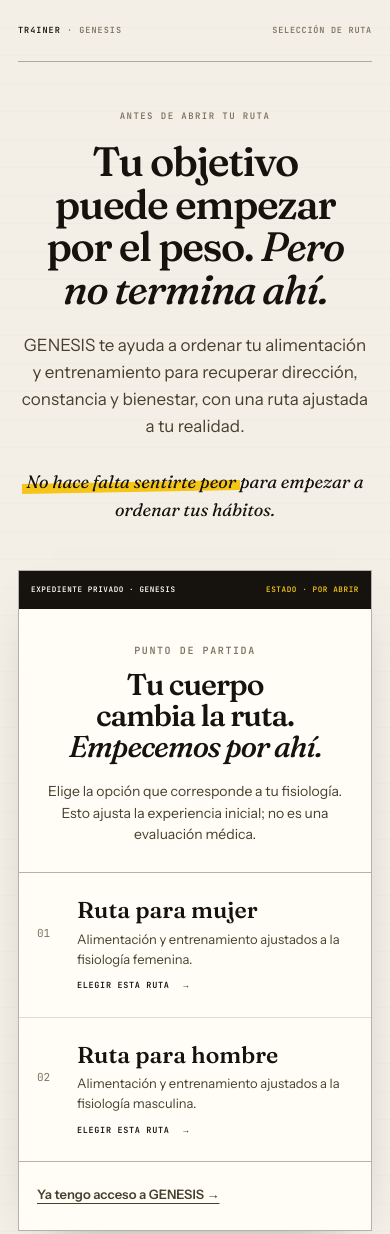
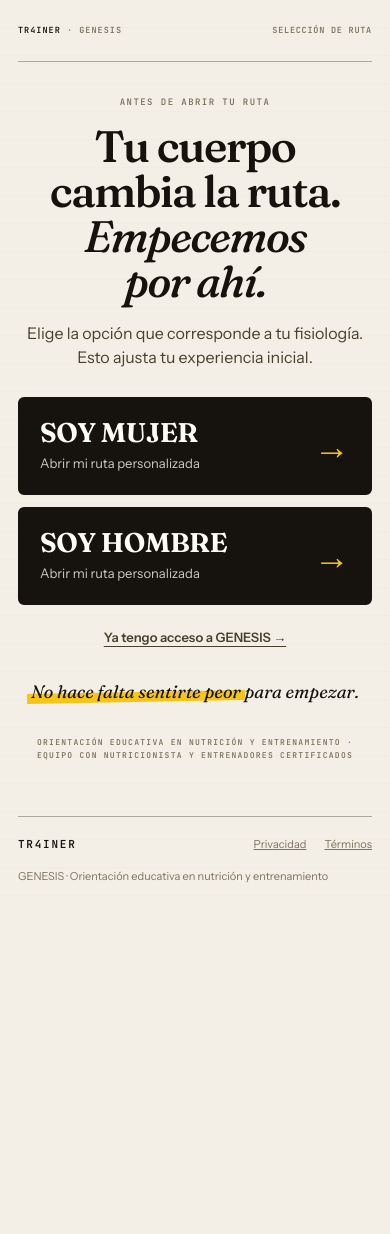
Before and after one commit to gcessar/tr4iner-funnels, a plain HTML site: page biblioteca/inicio/index.html in a window 390 px wide. Shown: the top 1234 px of the page. After the commit the page ends 904 px from the top, so only its background shows below. Drawn offline with Linux system fonts and the light colour scheme.

Commit message:
feat(biblioteca): clarificar selector movil

```diff
--- a/biblioteca/inicio/index.html
+++ b/biblioteca/inicio/index.html
@@ -26,7 +26,6 @@
   <style>
     :root {
       --paper: #F4EFE6;
-      --paper-deep: #ECE5D7;
       --card: #FFFDF6;
       --ink: #16130E;
       --ink-soft: #46402F;
@@ -34,7 +33,6 @@
       --mark: #F5C518;
       --rule: rgba(22, 19, 14, 0.14);
       --rule-strong: rgba(22, 19, 14, 0.32);
-      --shadow: 0 20px 52px -36px rgba(22, 19, 14, 0.56);
       --display: "Fraunces", Georgia, serif;
       --body: "Instrument Sans", Arial, sans-serif;
       --mono: "JetBrains Mono", "SFMono-Regular", monospace;
@@ -102,8 +100,6 @@
     .brand,
     .header-status,
     .eyebrow,
-    .section-code,
-    .file-tab,
     .scope-line {
       font-family: var(--mono);
       font-size: 10px;
@@ -120,7 +116,7 @@
     .header-status { color: var(--muted); }
 
     main { min-height: calc(100vh - 170px); }
-    .view { padding: 84px 0 96px; }
+    .view { padding: 72px 0 92px; }
     h1, h2, p { margin-top: 0; }
     h1, h2 {
       font-family: var(--display);
@@ -132,15 +128,16 @@
       text-wrap: balance;
     }
     h1 {
-      margin-bottom: 28px;
-      font-size: clamp(50px, 5.4vw, 68px);
+      max-width: 840px;
+      margin: 0 auto 24px;
+      font-size: clamp(54px, 6.8vw, 82px);
     }
     h2 { font-size: clamp(30px, 3.1vw, 42px); }
     h1 em,
     h2 em { font-weight: 500; }
     p { text-wrap: pretty; }
     .centered {
-      max-width: 910px;
+      max-width: 860px;
       margin-inline: auto;
       text-align: center;
     }
@@ -149,15 +146,16 @@
       color: var(--muted);
     }
     .lede {
-      max-width: 750px;
+      max-width: 640px;
       margin: 0 auto;
       color: var(--ink-soft);
       font-size: 19px;
       line-height: 1.58;
     }
     .coach-note {
-      display: inline-block;
-      margin: 28px 0 0;
+      width: fit-content;
+      display: block;
+      margin: 34px auto 0;
       font-family: var(--display);
       font-size: 21px;
       font-style: italic;
@@ -178,104 +176,60 @@
       transform: rotate(-1deg);
     }
 
-    .file-sheet {
-      position: relative;
-      border: 1px solid var(--rule-strong);
-      background: var(--card);
-      box-shadow: var(--shadow);
+    .route-options {
+      max-width: 780px;
+      display: grid;
+      grid-template-columns: repeat(2, minmax(0, 1fr));
+      gap: 16px;
+      margin: 42px auto 0;
     }
-    .file-sheet::after {
-      position: absolute;
-      z-index: -1;
-      inset: 10px -10px -10px 10px;
-      border: 1px solid var(--rule);
-      background: var(--paper-deep);
-      content: "";
-    }
-    .file-tab {
-      min-height: 42px;
-      display: flex;
+    .route-option {
+      min-height: 130px;
+      display: grid;
+      grid-template-columns: 1fr auto;
       align-items: center;
-      justify-content: space-between;
       gap: 20px;
-      padding: 10px 20px;
+      padding: 24px 26px;
+      border: 2px solid var(--ink);
+      border-radius: 6px;
       background: var(--ink);
       color: var(--card);
+      text-decoration: none;
+      text-align: left;
+      transition: background 160ms ease, border-color 160ms ease, transform 160ms ease;
     }
-    .file-tab b {
-      color: var(--mark);
-      font-weight: 600;
+    .route-option:hover {
+      border-color: #2F2A20;
+      background: #2F2A20;
     }
-    .route-sheet {
-      max-width: 850px;
-      margin: 64px auto 0;
-    }
-    .route-head {
-      max-width: 680px;
-      margin: 0 auto;
-      padding: 48px 52px 34px;
-      text-align: center;
-    }
-    .section-code {
-      margin-bottom: 12px;
-      color: var(--muted);
-    }
-    .route-head h2 { margin-bottom: 18px; }
-    .route-head p:last-child {
-      margin-bottom: 0;
-      color: var(--ink-soft);
-    }
-    .route-options {
-      border-top: 1px solid var(--rule-strong);
-      border-bottom: 1px solid var(--rule-strong);
-    }
-    .route-option {
-      min-height: 132px;
-      display: grid;
-      grid-template-columns: 56px 1fr auto;
-      align-items: center;
-      gap: 24px;
-      padding: 26px 34px;
-      text-decoration: none;
-      transition: background 180ms ease;
-    }
-    .route-option + .route-option { border-top: 1px solid var(--rule); }
-    .route-option:hover { background: rgba(245, 197, 24, 0.09); }
-    .route-option:active { background: rgba(245, 197, 24, 0.16); }
-    .route-index {
-      color: var(--muted);
-      font-family: var(--mono);
-      font-size: 11px;
-    }
+    .route-option:active { transform: translateY(1px); }
     .route-copy {
       display: flex;
       flex-direction: column;
-      gap: 5px;
+      gap: 7px;
     }
     .route-copy strong {
       font-family: var(--display);
-      font-size: 27px;
-      font-weight: 560;
-      line-height: 1.15;
+      font-size: 32px;
+      font-weight: 650;
+      letter-spacing: -0.015em;
+      line-height: 1;
+      text-transform: uppercase;
     }
     .route-copy small {
-      color: var(--ink-soft);
+      color: rgba(255, 253, 246, 0.78);
       font-size: 15px;
     }
     .route-action {
-      font-family: var(--mono);
-      font-size: 10px;
-      font-weight: 600;
-      letter-spacing: 0.08em;
-      text-transform: uppercase;
-    }
-    .route-action i {
-      margin-left: 8px;
-      font-style: normal;
+      color: var(--mark);
+      font-family: var(--body);
+      font-size: 42px;
+      font-weight: 400;
+      line-height: 1;
     }
     .text-link {
       display: inline-flex;
-      margin: 22px 28px 26px;
+      margin: 26px 0 0;
       color: var(--ink-soft);
       font-size: 14px;
       font-weight: 600;
@@ -284,7 +238,7 @@
     .text-link:hover,
     .site-footer a:hover { color: var(--ink); }
     .scope-line {
-      margin: 42px auto 0;
+      margin: 48px auto 0;
       color: var(--muted);
       text-align: center;
     }
@@ -313,8 +267,12 @@
     @media (max-width: 860px) {
       .page-frame { width: min(100% - 40px, 690px); }
       .site-header { height: 68px; }
-      .view { padding: 56px 0 72px; }
-      h1 { font-size: clamp(41px, 10vw, 56px); }
+      .view { padding: 52px 0 72px; }
+      h1 { font-size: clamp(46px, 10vw, 60px); }
+      .route-options {
+        grid-template-columns: 1fr;
+        max-width: 560px;
+      }
     }
     @media (max-width: 560px) {
       html { font-size: 16px; }
@@ -332,46 +290,43 @@
       .header-status { font-size: 8.5px; }
       .brand { letter-spacing: 0.12em; }
       .header-status { letter-spacing: 0.09em; }
-      .view { padding: 48px 0 60px; }
+      .view { padding: 34px 0 54px; }
       h1 {
-        margin-bottom: 22px;
-        font-size: 41px;
-        line-height: 1.04;
+        max-width: 350px;
+        margin-bottom: 18px;
+        font-size: clamp(39px, 11.3vw, 44px);
+        line-height: 1.02;
       }
-      h2 { font-size: 31px; }
-      .lede { font-size: 17px; }
+      .lede {
+        max-width: 345px;
+        font-size: 16px;
+        line-height: 1.5;
+      }
       .eyebrow {
-        margin-bottom: 16px;
+        margin-bottom: 14px;
         font-size: 9px;
       }
-      .coach-note { font-size: 18px; }
-      .route-sheet { margin-top: 46px; }
-      .file-sheet::after { inset: 7px -7px -7px 7px; }
-      .file-tab {
-        min-height: 38px;
-        gap: 8px;
-        padding: 9px 12px;
-        font-size: 7.6px;
-        letter-spacing: 0.08em;
+      .coach-note {
+        max-width: 340px;
+        margin-top: 30px;
+        font-size: 18px;
+        line-height: 1.4;
       }
-      .route-head { padding: 34px 22px 26px; }
-      .route-head h2 { font-size: 30px; }
-      .route-head p:last-child { font-size: 14px; }
+      .route-options {
+        gap: 12px;
+        margin-top: 28px;
+      }
       .route-option {
-        min-height: 144px;
-        grid-template-columns: 28px 1fr;
-        gap: 8px 12px;
-        padding: 23px 18px;
+        min-height: 98px;
+        grid-template-columns: 1fr auto;
+        gap: 14px;
+        padding: 18px 20px;
       }
-      .route-copy strong { font-size: 23px; }
+      .route-copy strong { font-size: 27px; }
       .route-copy small { font-size: 13px; }
-      .route-action {
-        grid-column: 2;
-        font-size: 8.5px;
-      }
+      .route-action { font-size: 36px; }
       .text-link {
-        margin-right: 18px;
-        margin-left: 18px;
+        margin-top: 22px;
         font-size: 13px;
       }
       .scope-line {
@@ -390,7 +345,10 @@
       }
     }
     @media (prefers-reduced-motion: reduce) {
-      .route-option { transition: none; }
+      .route-option {
+        transition: none;
+        transform: none;
+      }
     }
   </style>
 </head>
@@ -409,40 +367,26 @@
       <article class="view">
         <section class="centered">
           <p class="eyebrow">Antes de abrir tu ruta</p>
-          <h1>Tu objetivo puede empezar por el peso. <em>Pero no termina ahí.</em></h1>
-          <p class="lede">GENESIS te ayuda a ordenar tu alimentación y entrenamiento para recuperar dirección, constancia y bienestar, con una ruta ajustada a tu realidad.</p>
-          <p class="coach-note"><span>No hace falta sentirte peor</span> para empezar a ordenar tus hábitos.</p>
-        </section>
-
-        <section class="file-sheet route-sheet" aria-label="Selector de ruta">
-          <div class="file-tab">
-            <span>Expediente privado · GENESIS</span>
-            <b>Estado · Por abrir</b>
-          </div>
-          <div class="route-head">
-            <p class="section-code">Punto de partida</p>
-            <h2>Tu cuerpo cambia la ruta. <em>Empecemos por ahí.</em></h2>
-            <p>Elige la opción que corresponde a tu fisiología. Esto ajusta la experiencia inicial; no es una evaluación médica.</p>
-          </div>
+          <h1>Tu cuerpo cambia la ruta. <em>Empecemos por ahí.</em></h1>
+          <p class="lede">Elige la opción que corresponde a tu fisiología. Esto ajusta tu experiencia inicial.</p>
           <div class="route-options" aria-label="Elige tu sexo">
             <a class="route-option" data-sexo="Mujer" href="/biblioteca/?sexo=Mujer">
-              <span class="route-index">01</span>
               <span class="route-copy">
-                <strong>Ruta para mujer</strong>
-                <small>Alimentación y entrenamiento ajustados a la fisiología femenina.</small>
+                <strong>Soy mujer</strong>
+                <small>Abrir mi ruta personalizada</small>
               </span>
-              <span class="route-action">Elegir esta ruta <i>→</i></span>
+              <span class="route-action" aria-hidden="true">→</span>
             </a>
             <a class="route-option" data-sexo="Hombre" href="/biblioteca/?sexo=Hombre">
-              <span class="route-index">02</span>
               <span class="route-copy">
-                <strong>Ruta para hombre</strong>
-                <small>Alimentación y entrenamiento ajustados a la fisiología masculina.</small>
+                <strong>Soy hombre</strong>
+                <small>Abrir mi ruta personalizada</small>
               </span>
-              <span class="route-action">Elegir esta ruta <i>→</i></span>
+              <span class="route-action" aria-hidden="true">→</span>
             </a>
           </div>
           <a class="text-link" id="member-entry" href="/biblioteca/acceso/">Ya tengo acceso a GENESIS →</a>
+          <p class="coach-note"><span>No hace falta sentirte peor</span> para empezar.</p>
         </section>
 
         <p class="scope-line">Orientación educativa en nutrición y entrenamiento · Equipo con nutricionista y entrenadores certificados</p>
```
